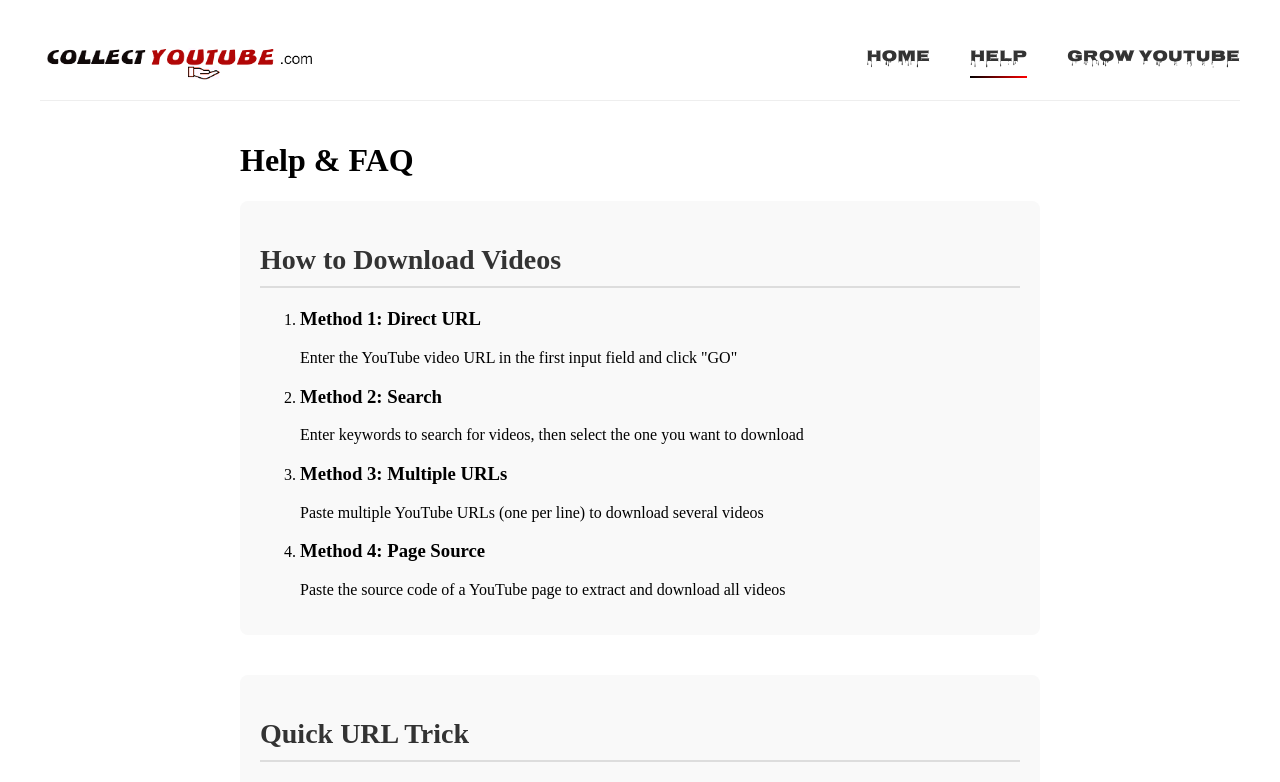
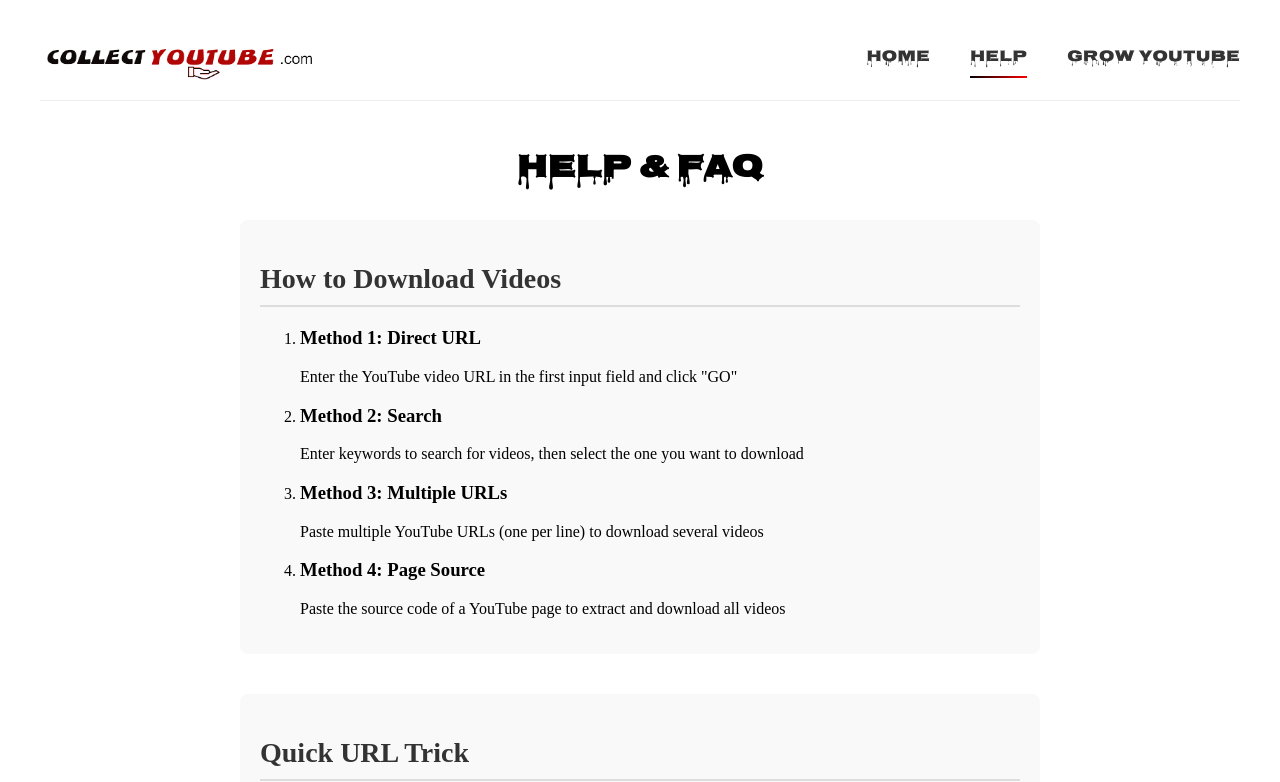
Before and after one commit to Kvnq-Poza/collectyoutube, a React (Vite) app: page /help in a window 1280 px wide. Shown: the top 782 px of the page. Built offline with nearby package versions, Linux system fonts and the light colour scheme.

Commit message:
Styling update

```diff
--- a/src/App.css
+++ b/src/App.css
@@ -28,7 +28,8 @@ body {
   align-items: center;
   padding: 15px 0;
   border-bottom: 1px solid #eee;
-  font-family: Nosifer, sans-serif;
+  font-family: Nosifer, "Franklin Gothic Medium", "Arial Narrow", Arial,
+    sans-serif;
   width: 100%;
 }
 
@@ -46,6 +47,7 @@ body {
   gap: 20px;
   width: 100%;
   justify-content: center;
+  flex-wrap: wrap;
 }
 
 @media (min-width: 768px) {
@@ -352,23 +354,51 @@ body {
   }
 }
 
-.help-page {
+.help-page,
+.grow-page {
   max-width: 800px;
   margin: 0 auto;
   padding: 15px;
 }
 
+.help-page h1,
+.grow-page h1 {
+  text-align: center;
+  font-family: Nosifer, "Franklin Gothic Medium", "Arial Narrow", Arial,
+    sans-serif;
+}
+
 @media (min-width: 768px) {
-  .help-page {
+  .help-page,
+  .grow-page {
     padding: 20px;
   }
 }
 
-.help-section {
+.help-section,
+.grow-section {
   margin-bottom: 30px;
   background: #f9f9f9;
   padding: 15px;
   border-radius: 8px;
+}
+
+.grow-section {
+  text-align: justify;
+}
+
+.grow-section li:not(:last-child) {
+  margin-bottom: 10px;
+}
+
+.grow-section a {
+  color: #ff0000;
+  text-decoration: none;
+  transition: color 0.3s ease-in-out;
+}
+
+.grow-section a:hover {
+  color: black;
 }
 
 @media (min-width: 768px) {
@@ -378,7 +408,8 @@ body {
   }
 }
 
-.help-section h2 {
+.help-section h2,
+.grow-section h2 {
   color: #333;
   margin-bottom: 15px;
   border-bottom: 2px solid #ddd;
```
